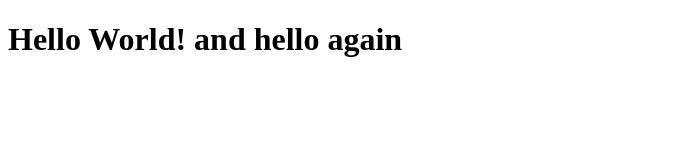
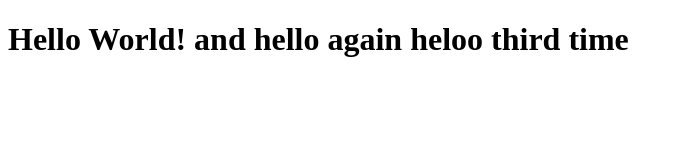
Before and after one commit to Junaid2Ahmad/lecture0, a plain HTML site: page index.html in a window 1280 px wide. Shown: the whole page, without its empty margins (0-683 px from the left). Drawn offline with Linux system fonts and the light colour scheme.

Commit message:
Update index.html

```diff
--- a/index.html
+++ b/index.html
@@ -5,7 +5,7 @@
     <title>Document</title>
 </head>
 <body>
-    <h1>Hello World! and hello again</h1>
+    <h1>Hello World! and hello again heloo third time</h1>
 
 </body>
 </html>
```
